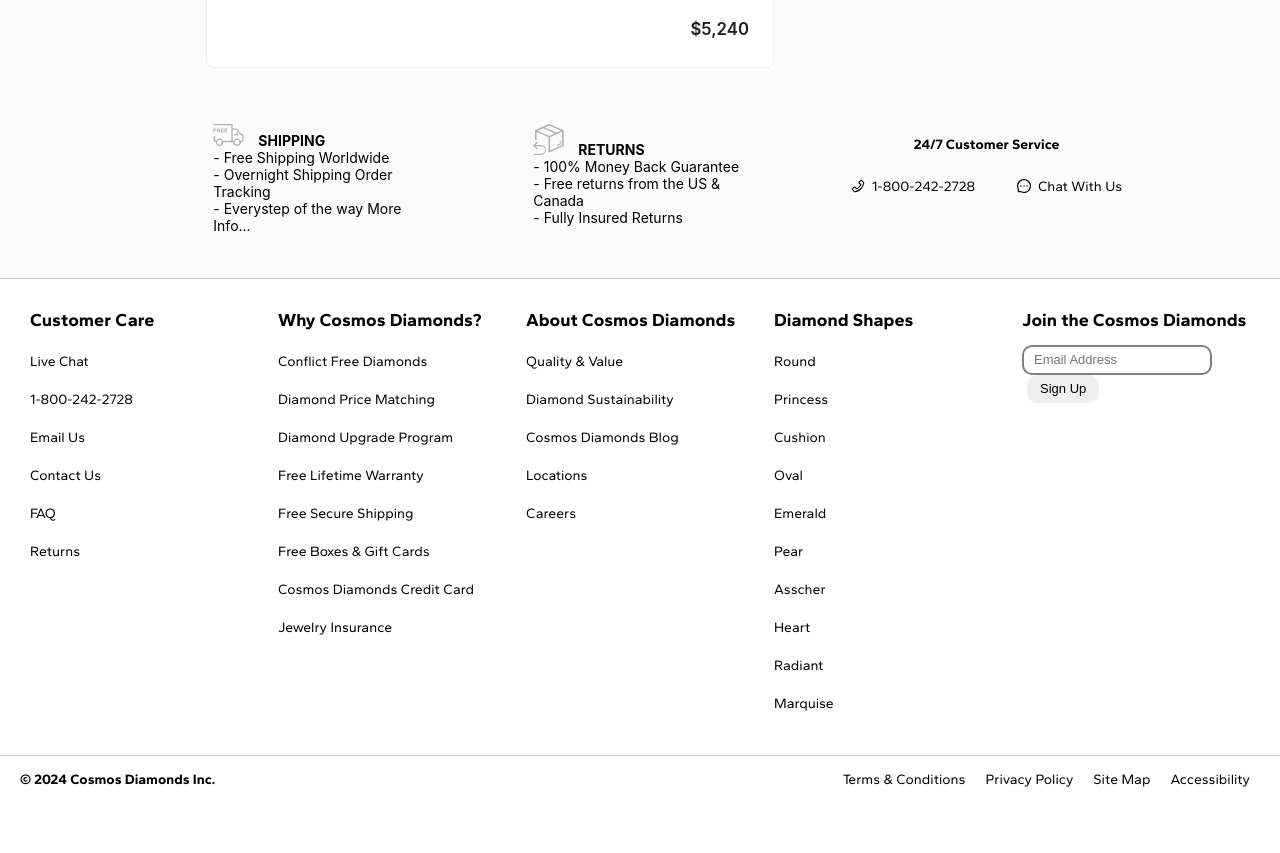
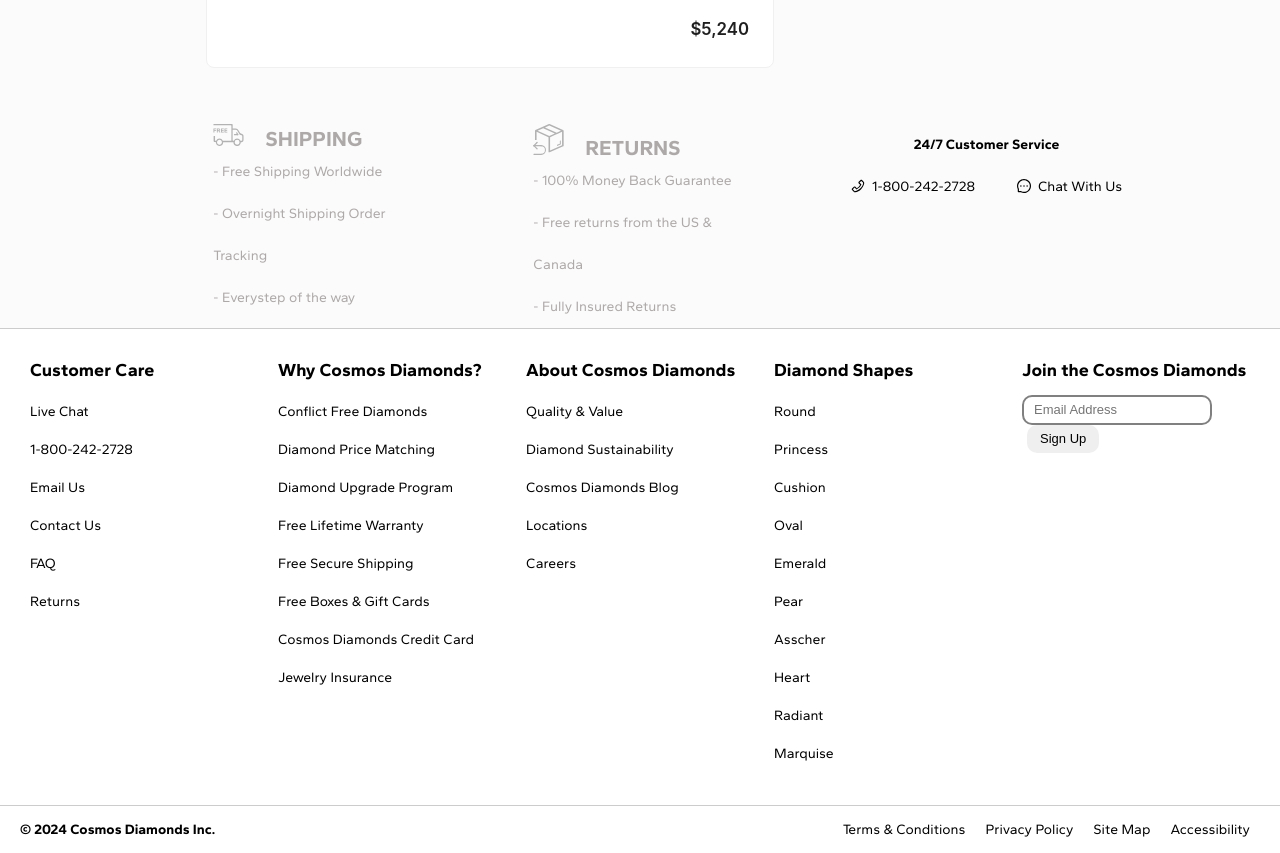
Before and after one commit to devnguyen0111/SWP391-DiamondShopSystem, a React (Vite) app in the folder cosmos-diamond/: page /shopping-cart in a window 1280 px wide. Shown: the part 1280-2133 px from the top of the page. Before the commit the page ends 2083 px from the top, so only its background shows below. Built offline with nearby package versions, Linux system fonts and the light colour scheme; a web font is replaced by a local one.

Commit message:
shoppingCart_v2

```diff
--- a/cosmos-diamond/src/pages/shoppingCart/ShoppingCart.jsx
+++ b/cosmos-diamond/src/pages/shoppingCart/ShoppingCart.jsx
@@ -247,7 +247,7 @@
           </Col>
 
           <Col span={12} md={4} sm={7}>
-            <h5>
+            <h5 className="informationLeft__title">
               {" "}
               <svg
                 xmlns="http://www.w3.org/2000/svg"
@@ -269,18 +269,18 @@
               </svg>
               <span style={{ marginLeft: "1em" }}>SHIPPING</span>
             </h5>
-            <p>
+            <p className="informationLeft__detail">
               - Free Shipping Worldwide
               <br />
               - Overnight Shipping Order Tracking
-              <br />- Everystep of the way More Info...
+              <br />- Everystep of the way
             </p>
           </Col>
           <Col span={12} md={2} sm={0}>
             {/* khong code cho nay */}
           </Col>
           <Col span={12} md={4} sm={8}>
-            <h5>
+            <h5 className="informationLeft__title">
               <svg
                 xmlns="http://www.w3.org/2000/svg"
                 viewBox="0 0 29.97 30.69"
@@ -306,7 +306,7 @@
 
               <span style={{ marginLeft: "1em" }}>RETURNS</span>
             </h5>
-            <p>
+            <p className="informationLeft__detail">
               - 100% Money Back Guarantee
               <br />
               - Free returns from the US & Canada
--- a/cosmos-diamond/src/pages/shoppingCart/ShoppingCart.scss
+++ b/cosmos-diamond/src/pages/shoppingCart/ShoppingCart.scss
@@ -84,3 +84,17 @@
     gap: 3em;
   }
 }
+
+.informationLeft {
+  &__title {
+    font-family: "Gantari";
+    font-size: 1.5em;
+    color: rgb(174, 169, 169);
+  }
+
+  &__detail {
+    font-family: "Gantari";
+    line-height: 3em;
+    color: rgb(174, 169, 169);
+  }
+}
```
